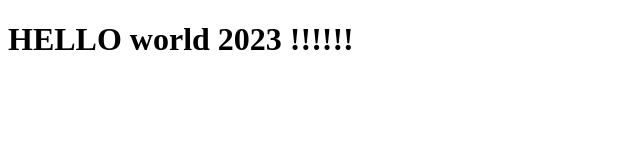
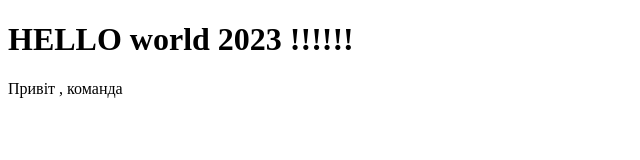
Before and after one commit to EduardMLT/newf1, a plain HTML site: page index.html in a window 1280 px wide. Shown: the whole page, without its empty margins (0-640 px from the left). Drawn offline with Linux system fonts and the light colour scheme.

Commit message:
initial commit

```diff
--- a/index.html
+++ b/index.html
@@ -8,5 +8,6 @@
   </head>
   <body>
     <h1>HELLO world 2023 !!!!!!</h1>
+    <p>Привіт , команда</p>
   </body>
 </html>
```
